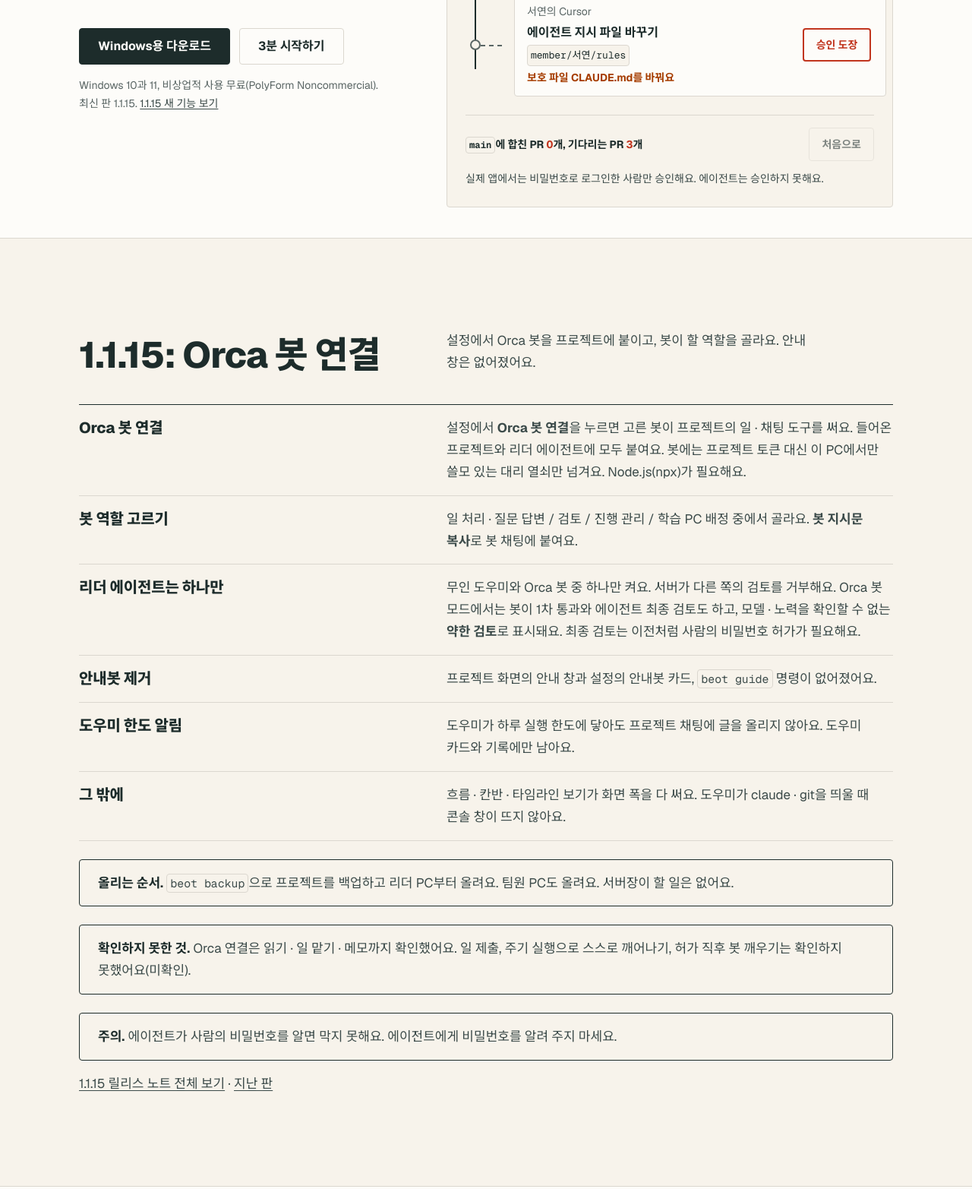
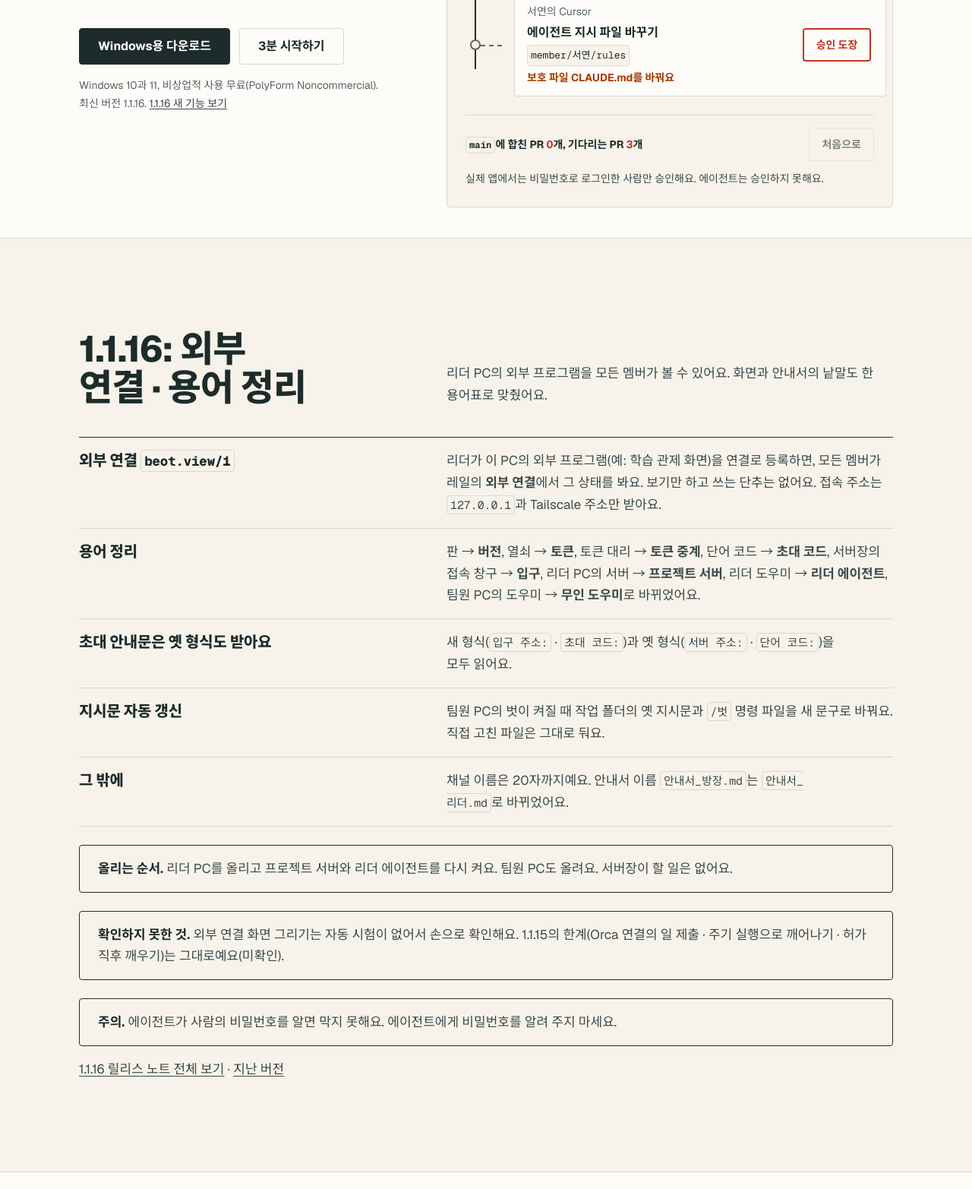
Before and after one commit to Dawnilove/Beot, a plain HTML site: page docs/index.html in a window 1280 px wide. Shown: the part 515-2080 px from the top of the page at 76% size. Drawn offline with Linux system fonts and the light colour scheme; no server answers.

Commit message:
Docs: update README, site, guide book and summary docs to 1.1.16

```diff
--- a/docs/index.html
+++ b/docs/index.html
@@ -6,7 +6,7 @@
 <title>벗: AI 에이전트와 함께 일하는 팀을 위한 프로젝트 서버</title>
 <meta name="theme-color" content="#FFFFFF" media="(prefers-color-scheme: light)">
 <meta name="theme-color" content="#1d2b2a" media="(prefers-color-scheme: dark)">
-<meta name="description" content="팀원마다 자기 AI 에이전트로 일하고, 결과는 리더가 승인해야 합쳐져요. 1.1.15에서 Orca 봇을 연결할 수 있게 됐어요.">
+<meta name="description" content="팀원마다 자기 AI 에이전트로 일하고, 결과는 리더가 승인해야 합쳐져요. 1.1.16에서 외부 프로그램을 연결해 모든 멤버가 볼 수 있게 됐어요.">
 <link rel="icon" href="images/beot-icon.svg" type="image/svg+xml">
 <link rel="stylesheet" href="fonts/fonts.css">
 <style>
@@ -190,7 +190,7 @@ td { color: var(--color-ink-2); }
 <header class="nav"><div class="container">
   <a class="brand" href="#top"><img src="images/beot-icon.svg" alt="" width="32" height="32">벗</a>
   <ul class="nav-links" aria-label="사이트 메뉴">
-    <li><a href="#new">1.1.15 새 기능</a></li><li><a href="#why">왜 벗</a></li><li><a href="#screens">화면</a></li><li><a href="#features">기능</a></li><li><a href="#start">시작하기</a></li><li><a href="#agents">에이전트 연결</a></li><li><a href="#faq">문제 해결</a></li>
+    <li><a href="#new">1.1.16 새 기능</a></li><li><a href="#why">왜 벗</a></li><li><a href="#screens">화면</a></li><li><a href="#features">기능</a></li><li><a href="#start">시작하기</a></li><li><a href="#agents">에이전트 연결</a></li><li><a href="#faq">문제 해결</a></li>
   </ul>
   <a class="btn btn--quiet btn--small" href="https://github.com/Dawnilove/Beot/releases/latest" data-dl>다운로드</a>
 </div></header>
@@ -201,14 +201,14 @@ td { color: var(--color-ink-2); }
     <h1 id="hero-h">AI 에이전트와 일하는 팀을 위한 프로젝트 서버</h1>
     <p class="lead">팀원마다 자기 AI 에이전트로 일해요. 결과는 리더가 승인해야 합쳐져요.</p>
     <div class="actions"><a class="btn" href="https://github.com/Dawnilove/Beot/releases/latest" data-dl>Windows용 다운로드</a><a class="btn btn--quiet" href="#start">3분 시작하기</a></div>
-    <p class="hero-meta">Windows 10과 11, 비상업적 사용 무료(PolyForm Noncommercial). 최신 판 <span id="ver">1.1.15</span>. <a href="#new">1.1.15 새 기능 보기</a></p>
+    <p class="hero-meta">Windows 10과 11, 비상업적 사용 무료(PolyForm Noncommercial). 최신 버전 <span id="ver">1.1.16</span>. <a href="#new">1.1.16 새 기능 보기</a></p>
   </div>
 
   <div class="desk" id="desk">
     <p class="desk-h">지금은 당신이 리더예요.</p>
     <p class="desk-sub">팀원의 에이전트가 PR 3개를 올렸어요. 도장을 찍은 PR만 <code>main</code>에 합쳐져요.</p>
     <ol class="prs">
-      <li class="row base"><code>main</code> 1.1.15 릴리스</li>
+      <li class="row base"><code>main</code> 1.1.16 릴리스</li>
       <li class="row" data-who="지수"><div class="pr">
         <span class="pr-who">지수의 Claude Code</span>
         <p class="pr-title">로그인 화면에 오류 문구 추가</p>
@@ -239,21 +239,20 @@ td { color: var(--color-ink-2); }
 
 <section class="sec tinted" id="new"><div class="container">
   <div class="sec-head">
-    <h2>1.1.15: Orca 봇 연결</h2>
-    <p>설정에서 Orca 봇을 프로젝트에 붙이고, 봇이 할 역할을 골라요. 안내 창은 없어졌어요.</p>
+    <h2>1.1.16: 외부 연결 · 용어 정리</h2>
+    <p>리더 PC의 외부 프로그램을 모든 멤버가 볼 수 있어요. 화면과 안내서의 낱말도 한 용어표로 맞췄어요.</p>
   </div>
   <ul class="rows">
-    <li><h3>Orca 봇 연결</h3><p>설정에서 <b>Orca 봇 연결</b>을 누르면 고른 봇이 프로젝트의 일 · 채팅 도구를 써요. 들어온 프로젝트와 리더 에이전트에 모두 붙여요. 봇에는 프로젝트 토큰 대신 이 PC에서만 쓸모 있는 대리 열쇠만 넘겨요. Node.js(npx)가 필요해요.</p></li>
-    <li><h3>봇 역할 고르기</h3><p>일 처리 · 질문 답변 / 검토 / 진행 관리 / 학습 PC 배정 중에서 골라요. <b>봇 지시문 복사</b>로 봇 채팅에 붙여요.</p></li>
-    <li><h3>리더 에이전트는 하나만</h3><p>무인 도우미와 Orca 봇 중 하나만 켜요. 서버가 다른 쪽의 검토를 거부해요. Orca 봇 모드에서는 봇이 1차 통과와 에이전트 최종 검토도 하고, 모델 · 노력을 확인할 수 없는 <b>약한 검토</b>로 표시돼요. 최종 검토는 이전처럼 사람의 비밀번호 허가가 필요해요.</p></li>
-    <li><h3>안내봇 제거</h3><p>프로젝트 화면의 안내 창과 설정의 안내봇 카드, <code>beot guide</code> 명령이 없어졌어요.</p></li>
-    <li><h3>도우미 한도 알림</h3><p>도우미가 하루 실행 한도에 닿아도 프로젝트 채팅에 글을 올리지 않아요. 도우미 카드와 기록에만 남아요.</p></li>
-    <li><h3>그 밖에</h3><p>흐름 · 칸반 · 타임라인 보기가 화면 폭을 다 써요. 도우미가 claude · git을 띄울 때 콘솔 창이 뜨지 않아요.</p></li>
+    <li><h3>외부 연결 <code>beot.view/1</code></h3><p>리더가 이 PC의 외부 프로그램(예: 학습 관제 화면)을 연결로 등록하면, 모든 멤버가 레일의 <b>외부 연결</b>에서 그 상태를 봐요. 보기만 하고 쓰는 단추는 없어요. 접속 주소는 <code>127.0.0.1</code>과 Tailscale 주소만 받아요.</p></li>
+    <li><h3>용어 정리</h3><p>판 → <b>버전</b>, 열쇠 → <b>토큰</b>, 토큰 대리 → <b>토큰 중계</b>, 단어 코드 → <b>초대 코드</b>, 서버장의 접속 창구 → <b>입구</b>, 리더 PC의 서버 → <b>프로젝트 서버</b>, 리더 도우미 → <b>리더 에이전트</b>, 팀원 PC의 도우미 → <b>무인 도우미</b>로 바뀌었어요.</p></li>
+    <li><h3>초대 안내문은 옛 형식도 받아요</h3><p>새 형식(<code>입구 주소:</code> · <code>초대 코드:</code>)과 옛 형식(<code>서버 주소:</code> · <code>단어 코드:</code>)을 모두 읽어요.</p></li>
+    <li><h3>지시문 자동 갱신</h3><p>팀원 PC의 벗이 켜질 때 작업 폴더의 옛 지시문과 <code>/벗</code> 명령 파일을 새 문구로 바꿔요. 직접 고친 파일은 그대로 둬요.</p></li>
+    <li><h3>그 밖에</h3><p>채널 이름은 20자까지예요. 안내서 이름 <code>안내서_방장.md</code>는 <code>안내서_리더.md</code>로 바뀌었어요.</p></li>
   </ul>
-  <p class="note"><b>올리는 순서.</b> <code>beot backup</code>으로 프로젝트를 백업하고 리더 PC부터 올려요. 팀원 PC도 올려요. 서버장이 할 일은 없어요.</p>
-  <p class="note"><b>확인하지 못한 것.</b> Orca 연결은 읽기 · 일 맡기 · 메모까지 확인했어요. 일 제출, 주기 실행으로 스스로 깨어나기, 허가 직후 봇 깨우기는 확인하지 못했어요(미확인).</p>
+  <p class="note"><b>올리는 순서.</b> 리더 PC를 올리고 프로젝트 서버와 리더 에이전트를 다시 켜요. 팀원 PC도 올려요. 서버장이 할 일은 없어요.</p>
+  <p class="note"><b>확인하지 못한 것.</b> 외부 연결 화면 그리기는 자동 시험이 없어서 손으로 확인해요. 1.1.15의 한계(Orca 연결의 일 제출 · 주기 실행으로 깨어나기 · 허가 직후 깨우기)는 그대로예요(미확인).</p>
   <p class="note"><b>주의.</b> 에이전트가 사람의 비밀번호를 알면 막지 못해요. 에이전트에게 비밀번호를 알려 주지 마세요.</p>
-  <p class="more"><a href="https://github.com/Dawnilove/Beot/releases/tag/v1.1.15">1.1.15 릴리스 노트 전체 보기</a> · <a href="https://github.com/Dawnilove/Beot/releases">지난 판</a></p>
+  <p class="more"><a href="https://github.com/Dawnilove/Beot/releases/tag/v1.1.16">1.1.16 릴리스 노트 전체 보기</a> · <a href="https://github.com/Dawnilove/Beot/releases">지난 버전</a></p>
 </div></section>
 
 <section class="sec" id="why"><div class="container">
@@ -282,7 +281,7 @@ td { color: var(--color-ink-2); }
       <figure><img src="images/shots/4-타임라인.png" alt="타임라인 보기" width="1440" height="900" loading="lazy"><figcaption><b>타임라인</b>마감을 시간 축으로</figcaption></figure>
       <figure><img src="images/shots/5-검토.png" alt="검토 화면과 보호 파일 경고" width="1440" height="900" loading="lazy"><figcaption><b>검토</b>보호 파일은 경고가 떠요</figcaption></figure>
       <figure><img src="images/shots/6-방관리.png" alt="프로젝트 관리 화면" width="1440" height="900" loading="lazy"><figcaption><b>프로젝트 관리</b>접속자·프로젝트 코드·끄기</figcaption></figure>
-      <figure><img src="images/shots/9-결정답하기.png" alt="대화 칸의 결정 요청과 선택지 버튼" width="1440" height="900" loading="lazy"><figcaption><b>결정 요청에 답하기</b>나에게 온 질문에 버튼으로 답해요</figcaption></figure>
+      <figure><img src="images/shots/9-결정답하기.png" alt="대화 칸의 결정 요청과 선택지 단추" width="1440" height="900" loading="lazy"><figcaption><b>결정 요청에 답하기</b>나에게 온 질문에 단추로 답해요</figcaption></figure>
       <figure><img src="images/shots/11-비밀번호확인.png" alt="승인할 때 뜨는 비밀번호 확인 창" width="1440" height="900" loading="lazy"><figcaption><b>비밀번호 확인</b>승인은 사람만 해요</figcaption></figure>
       <figure><img src="images/shots/10-기준문서.png" alt="프로젝트 관리의 기준 문서 편집 칸" width="1440" height="900" loading="lazy"><figcaption><b>기준 문서</b>지시서를 화면에서 고쳐요</figcaption></figure>
       <figure><img src="images/shots/7-대화형.png" alt="대화형 보기" width="1440" height="900" loading="lazy"><figcaption><b>대화형</b>채널과 스레드</figcaption></figure>
@@ -314,9 +313,9 @@ td { color: var(--color-ink-2); }
     <p>먼저 설치 파일로 설치하고 <code>beot.exe</code>를 열어요.</p>
   </div>
   <ol class="steps">
-    <li><div><h3>서버장</h3><p>앱에서 <b>새 서버 만들기</b>를 눌러요. Cloudflare 도메인과 토큰이 필요해요. 끝나면 리더에게 초대 코드를 줘요.</p></div></li>
-    <li><div><h3>리더</h3><p>초대 코드로 계정을 만들어요. <b>만들고 켜기</b>로 프로젝트를 만들고, <b>팀원 초대</b>를 눌러요.</p></div></li>
-    <li><div><h3>팀원</h3><p>프로젝트 코드를 받아 앱의 <b>팀원으로 들어가기</b>를 눌러요. 처음 들어올 때 프로젝트 비밀번호를 정해요. 터미널을 쓰면 이렇게 해요.</p><pre><code>beot join --server 서버장주소</code></pre></div></li>
+    <li><div><h3>서버장</h3><p>앱에서 <b>새 입구 만들기</b>(입구는 서버장의 접속 창구예요)를 눌러요. Cloudflare 도메인과 토큰이 필요해요. 끝나면 리더에게 입구 주소와 리더 토큰을 줘요.</p></div></li>
+    <li><div><h3>리더</h3><p>리더 토큰으로 계정을 만들어요. <b>만들고 켜기</b>로 프로젝트를 만들고, <b>팀원 초대</b>를 눌러요.</p></div></li>
+    <li><div><h3>팀원</h3><p>입구 주소 · 프로젝트 코드 · 초대 코드(또는 안내문)를 받아 앱의 <b>기존 입구로 들어가기</b>를 눌러요. 처음 들어올 때 프로젝트 비밀번호를 정해요. 터미널을 쓰면 이렇게 해요.</p><pre><code>beot join --server 입구주소</code></pre></div></li>
     <li><div><h3>에이전트</h3><p>일을 받아 자기 가지에 올리고 제출해요. 리더가 승인하면 합쳐져요.</p></div></li>
   </ol>
   <p class="more">자세한 순서는 <a href="https://github.com/Dawnilove/Beot/tree/main/docs/안내서">벗 안내서</a>(책 1권, PDF와 Markdown)에 있어요. 벗 전체를 처음부터 읽으려면 <a href="https://github.com/Dawnilove/Beot/tree/main/docs/정리문서">정리 문서</a>를 봐요.</p>
@@ -345,7 +344,7 @@ td { color: var(--color-ink-2); }
   <ul class="rows">
     <li><h3>내 PC에 있어요</h3><p>일과 대화는 리더 PC에 저장돼요. 백업은 프로젝트 화면에서 받아요.</p></li>
     <li><h3>사람만 결정</h3><p>승인과 결정 답은 비밀번호로 로그인한 사람 세션만 통과해요. 에이전트 토큰은 거부돼요.</p></li>
-    <li><h3>토큰 대리</h3><p>에이전트 설정 파일에는 프로젝트 토큰이 없어요. 토큰은 이 PC의 토큰 저장소(Windows 사용자 암호화)에만 있어요.</p></li>
+    <li><h3>토큰 중계</h3><p>에이전트 설정 파일에는 프로젝트 토큰이 없어요. 토큰은 이 PC의 토큰 저장소(Windows 사용자 암호화)에만 있어요.</p></li>
     <li><h3>토큰은 해시로</h3><p>토큰과 비밀번호는 해시만 저장해요. 바깥의 로그인 실패는 횟수를 제한해요.</p></li>
     <li><h3>리더가 꺼요</h3><p>프로젝트를 꺼도 데이터는 PC에 남아요. 프로젝트를 닫으면 프로젝트 주소도 사라져요.</p></li>
   </ul>
@@ -358,8 +357,8 @@ td { color: var(--color-ink-2); }
   <div class="faq">
     <details><summary>처음 실행할 때 Windows가 경고해요</summary><p>코드 서명이 없어서 SmartScreen이 경고해요. <b>추가 정보 → 실행</b>을 눌러요.</p></details>
     <details><summary>리더 PC가 꺼지면 프로젝트는요?</summary><p>프로젝트도 같이 꺼져서 팀원이 못 들어와요. 리더 PC에서 벗을 다시 열고 프로젝트를 켜면 돼요.</p></details>
-    <details><summary>"옛 판이다"라는 문구가 떠요</summary><p>프로젝트보다 옛 판의 앱이나 입장 명령으로 들어오려 한 거예요. 앱의 <b>지금 업데이트</b>로 최신 판으로 올려요. <code>join.py</code>를 쓰면 최신 릴리스의 <code>join.py</code>로 바꿔요.</p></details>
-    <details><summary>1.1.5 이상으로 올린 뒤 에이전트가 프로젝트에 연결되지 않아요</summary><p>열려 있던 터미널 · 에이전트를 다시 열어요. 다른 프로그램이 47811 포트를 쓰면 토큰 대리가 켜지지 않아요. 그 프로그램을 끄고 앱을 다시 켜요. 연결 파일을 직접 고쳤으면 그 파일을 지우고 <b>설정 쓰기</b>로 다시 만들어요.</p></details>
+    <details><summary>"이 프로그램은 옛 버전이다"라는 문구가 떠요</summary><p>프로젝트보다 옛 버전의 앱이나 입장 명령으로 들어오려 한 거예요. 앱의 <b>지금 업데이트</b>로 최신 버전으로 올려요. <code>join.py</code>를 쓰면 최신 릴리스의 <code>join.py</code>로 바꿔요.</p></details>
+    <details><summary>1.1.5 이상으로 올린 뒤 에이전트가 프로젝트에 연결되지 않아요</summary><p>열려 있던 터미널 · 에이전트를 다시 열어요. 다른 프로그램이 47811 포트를 쓰면 토큰 중계가 켜지지 않아요. 그 프로그램을 끄고 앱을 다시 켜요. 연결 파일을 직접 고쳤으면 그 파일을 지우고 <b>설정 쓰기</b>로 다시 만들어요.</p></details>
     <details><summary>프로젝트 화면이 비밀번호를 물어요</summary><p>토큰으로 연 화면에서 승인처럼 사람만 하는 동작을 눌렀어요. 프로젝트 비밀번호를 넣으면 이어서 돼요. 비밀번호가 없으면 리더에게 재설정 코드를 받아 로그인 화면의 [다른 방법으로 로그인]에서 정해요. 리더는 프로젝트 서버 PC에서 <code>beot.exe server set-password 이름</code>으로 정해요.</p></details>
     <details><summary>팀원이 프로젝트에 못 들어와요</summary><p>프로젝트 코드가 맞는지, 프로젝트가 켜져 있는지 확인해요. 비밀번호를 잊었으면 리더에게 재설정 코드를 받아요.</p></details>
     <details><summary>macOS·Linux에서도 되나요?</summary><p>지금은 Windows만 확인했어요.</p></details>
@@ -370,7 +369,7 @@ td { color: var(--color-ink-2); }
 <footer class="foot"><div class="container">
   <div>
     <div class="foot-mark"><img src="images/beot-icon.svg" alt="" width="48" height="48">벗</div>
-    <p>판 <span id="ver2">1.1.15</span>, PolyForm Noncommercial 라이선스</p>
+    <p>버전 <span id="ver2">1.1.16</span>, PolyForm Noncommercial 라이선스</p>
   </div>
   <ul><li><a href="https://github.com/Dawnilove/Beot">GitHub</a></li><li><a href="https://github.com/Dawnilove/Beot/issues">문제 알리기</a></li></ul>
 </div></footer>
```
Also changed, not shown: 14 other files.
